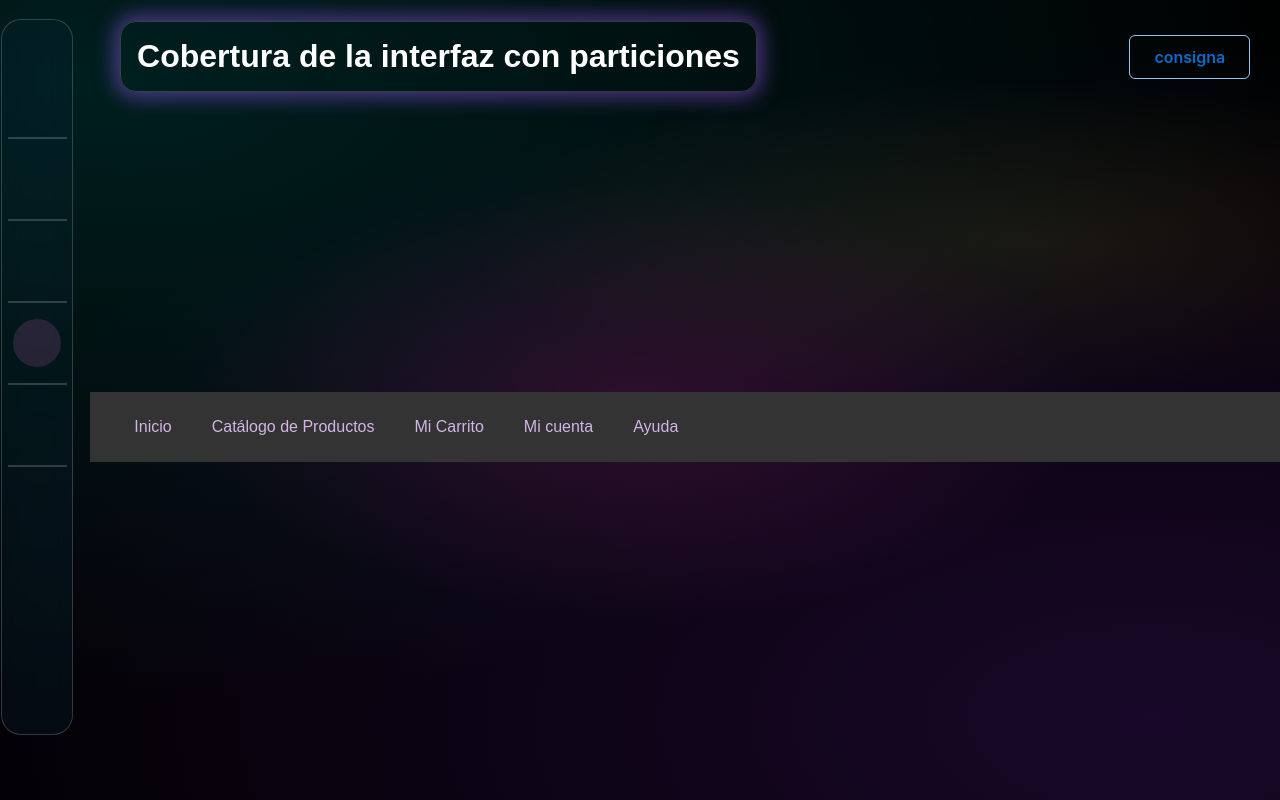
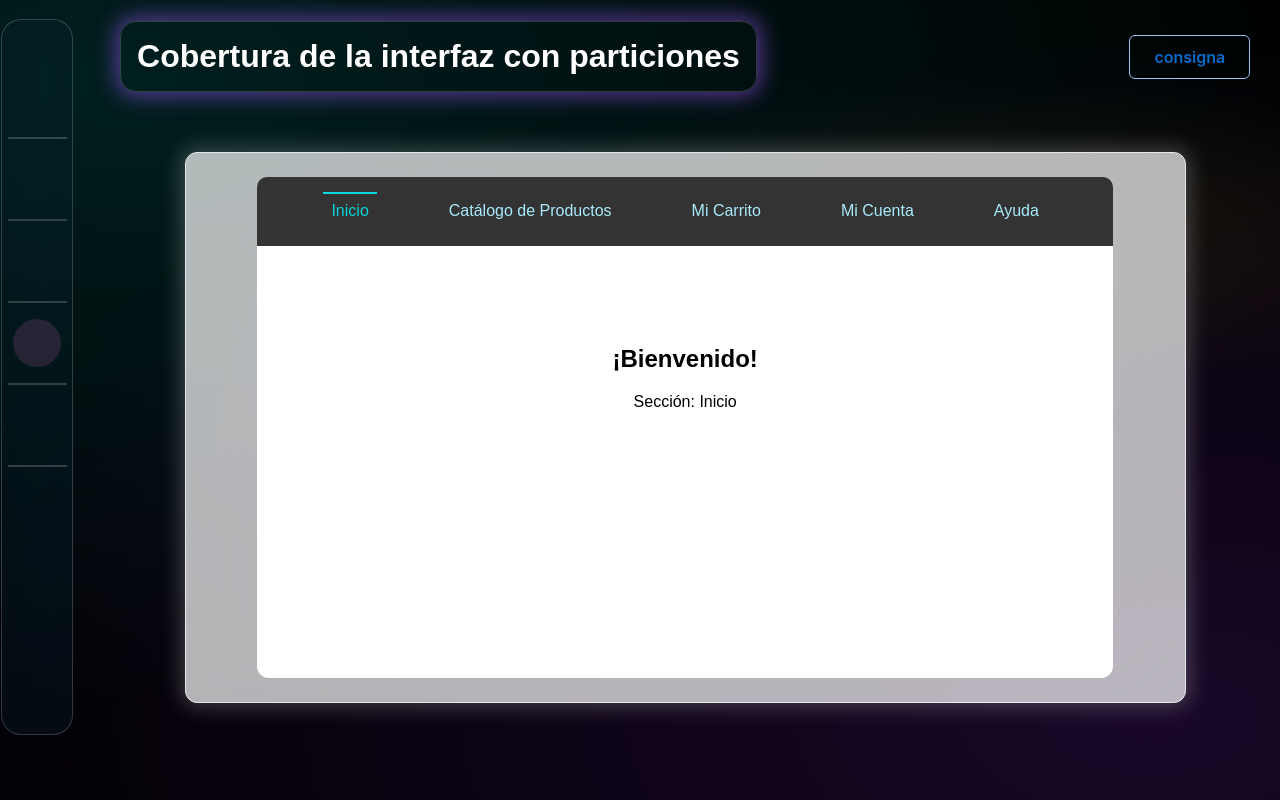
Before and after one commit to Catyvaz/Trabajo-Verificacion-Interfaz, a React (Vite) app in the folder proyecto/: page /barra-menu in a window 1280 px wide. Built offline with nearby package versions, Linux system fonts and the light colour scheme; some icons are missing.

Commit message:
barrita de navegación decorada

```diff
--- a/proyecto/src/components/menuSuperior/menuSuperior.tsx
+++ b/proyecto/src/components/menuSuperior/menuSuperior.tsx
@@ -1,48 +1,76 @@
+import React, { useState } from "react";
 import "../../style/menuSuperior.css";
+import { Link } from "react-router-dom";
 
 export const MenuSuperior = () => {
+  const itemsBar = [
+    {
+      id: 1,
+      nombre: "Inicio",
+    },
+    {
+      id: 2,
+      nombre: "Catálogo de Productos",
+    },
+    {
+      id: 3,
+      nombre: "Mi Carrito",
+    },
+    { id: 4, nombre: "Mi Cuenta" },
+    {
+      id: 5,
+      nombre: "Ayuda",
+    },
+  ];
+
+  const [activeId, setActiveId] = useState<number>(1);
+
+  const activeItem = itemsBar.find((i) => i.id === activeId);
+
+  const handleSelect = (e: React.MouseEvent, id: number) => {
+    e.preventDefault();
+    setActiveId(id);
+  };
+
   return (
-    <header>
-      <div className="px-3 py-2 border-bottom">
-        <div className="container-fluid">
-          <div className="contenedor-elementos">
-            <div>
-              <ul className="barra-opciones">
-                <li>
-                  <a href="#inicio" className="nav-element text-secondary">
-                    {" "}
-                    Inicio{" "}
-                  </a>
+    <div className="contenedor-menu-superior">
+      <header>
+        <nav className="contenedor-elementos" aria-label="Menú principal">
+          <ul className="barra-opciones">
+            {itemsBar.map((item) => {
+              const isActive = item.id === activeId;
+              return (
+                <li key={item.id}>
+                  <Link
+                    to="#"
+                    onClick={(e) => handleSelect(e, item.id)}
+                    className={`elemento-seleccionado ${
+                      isActive ? "active" : ""
+                    }`}
+                    aria-current={isActive ? "page" : undefined}
+                    title={item.nombre}
+                    aria-label={item.nombre}
+                  >
+                    {item.nombre}
+                  </Link>
                 </li>
-                <li>
-                  <a href="#catalogo" className="nav-element text-secondary">
-                    {" "}
-                    Catálogo de Productos{" "}
-                  </a>
-                </li>
-                <li>
-                  <a href="#miCarrito" className="nav-element text-secondary">
-                    {" "}
-                    Mi Carrito{" "}
-                  </a>
-                </li>
-                <li>
-                  <a href="#miCuenta" className="nav-element text-secondary">
-                    {" "}
-                    Mi cuenta{" "}
-                  </a>
-                </li>
-                <li>
-                  <a href="#ayuda" className="nav-element text-secondary">
-                    {" "}
-                    Ayuda{" "}
-                  </a>
-                </li>
-              </ul>
-            </div>
+              );
+            })}
+          </ul>
+        </nav>
+      </header>
+      <div className="contenedor-contenido-ejemplo">
+        {activeItem && (
+          <div>
+            {activeItem.id === 1 ? (
+              <h2>¡Bienvenido!</h2>
+            ) : (
+              <h2>{activeItem.nombre}</h2>
+            )}
+            <p>Sección: {activeItem.nombre}</p>
           </div>
-        </div>
+        )}
       </div>
-    </header>
+    </div>
   );
 };
--- a/proyecto/src/style/menuSuperior.css
+++ b/proyecto/src/style/menuSuperior.css
@@ -1,9 +1,27 @@
+.contenedor-menu-superior {
+  width: 80%;
+  height: 80%;
+  grid-template-columns: repeat(4, 1fr);
+  background-color: rgba(255, 255, 255, 0.7);
+  backdrop-filter: blur(50px);
+  box-shadow: 0 0 20px 5px rgba(255, 255, 255, 0.2);
+  border-radius: 12px;
+  border: 1px solid #e5e7eb;
+  padding: 2%;
+  display: flex;
+  flex-direction: column;
+  align-items: center;
+}
+
 header {
-  width: 100%;
+  width: 90%;
   background-color: #333;
   color: white;
   padding: 1% 0%;
   text-align: center;
+  display: flex;
+  justify-content: center;
+  border-radius: 10px 10px 0px 0px;
 }
 
 .contenedor-elementos {
@@ -12,7 +30,7 @@ header {
   padding: 0 3svh;
 }
 
-ul {
+.barra-opciones {
   list-style-type: none;
   margin: 0;
   padding: 0;
@@ -20,19 +38,41 @@ ul {
   background-color: #333;
   display: flex;
   flex-direction: row;
+  gap: 2rem;
+  color: aliceblue;
 }
 
 li {
   color: white;
-  padding: 14px 20px;
+  padding: 1rem;
   text-decoration: none;
 }
 
 li a {
-  color: rgb(210, 181, 230);
+  color: #a9ebfc;
   text-decoration: none;
 }
 
 li a:hover {
-  color: blueviolet;
+  color: #09d5da;
 }
+
+.elemento-seleccionado{
+  padding: 0.5rem;
+}
+
+.elemento-seleccionado.active {
+  border-top: 2px solid #09d5da;
+  color: #09d5da;
+}
+
+.contenedor-contenido-ejemplo {
+  width: 90%;
+  height: 100%;
+  border-radius: 0px 0px 12px 12px;
+  justify-content: center;
+  display: flex;
+  background-color: white;
+  padding: 5rem 0;
+  text-align: center;
+}
```
